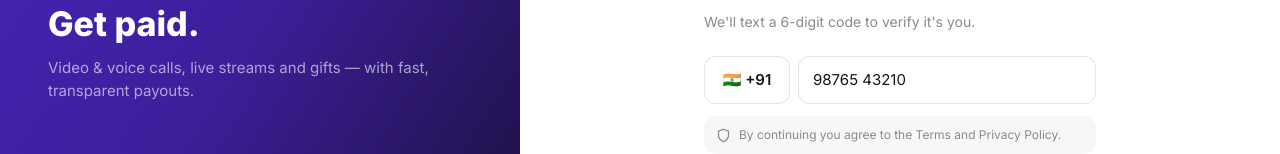
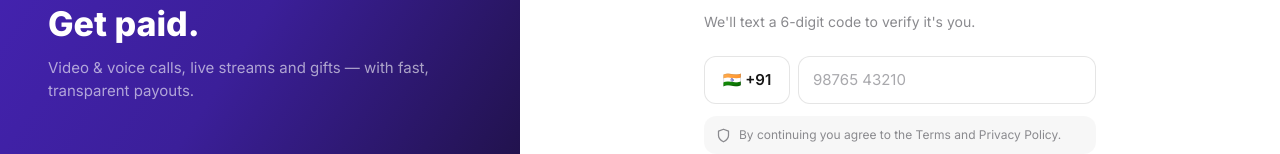
Before and after one commit to Vaddiarun/dating_host_app, a React (Vite) app: page /#/login in a window 1280 px wide. Shown: the part 380-534 px from the top of the page. Built offline with nearby package versions, Linux system fonts and the light colour scheme.

Commit message:
feat: implement onboarding screens and application styles

```diff
--- a/src/index.css
+++ b/src/index.css
@@ -57,6 +57,13 @@ body {
 }
 .agora-video-contain video {
   object-fit: contain !important;
+}
+/* Phones: fill the whole screen like WhatsApp / Instagram calls (the edges of a wide feed are
+ * cropped, the face stays centred). Laptops keep `contain` above. */
+@media (orientation: portrait) and (pointer: coarse) {
+  .agora-video-contain video {
+    object-fit: cover !important;
+  }
 }
 
 /* Top Spenders' opening coin-rain effect (leaderboard.jsx) — each coin gets its own
--- a/src/screens/onboarding.jsx
+++ b/src/screens/onboarding.jsx
@@ -58,7 +58,7 @@ export function Splash() {
 export function Login() {
   const nav = useNavigate()
   const { requestOtp } = useAuth()
-  const [num, setNum] = useState('98765 43210')
+  const [num, setNum] = useState('')
   const [busy, setBusy] = useState(false)
   const [err, setErr] = useState('')
 
@@ -89,7 +89,16 @@ export function Login() {
         <p className="text-[14px] text-ink-400 mt-1">We'll text a 6-digit code to verify it's you.</p>
         <div className="mt-6 flex gap-2">
           <div className="input w-[86px] flex items-center justify-center gap-1 font-semibold">🇮🇳 +91</div>
-          <input value={num} onChange={(e) => setNum(e.target.value)} className="input flex-1" inputMode="numeric" />
+          <input
+            value={num}
+            onChange={(e) => { setNum(e.target.value.replace(/\D/g, '').slice(0, 10)); setErr('') }}
+            onKeyDown={(e) => { if (e.key === 'Enter') submit() }}
+            placeholder="98765 43210"
+            className="input flex-1"
+            inputMode="numeric"
+            autoComplete="tel-national"
+            maxLength={10}
+          />
         </div>
         <ErrorCard message={err} compact className="mt-2" />
         <div className="mt-3 flex items-start gap-2 rounded-xl bg-black/[.03] px-3 py-2.5 text-[12px] text-ink-400">
```
